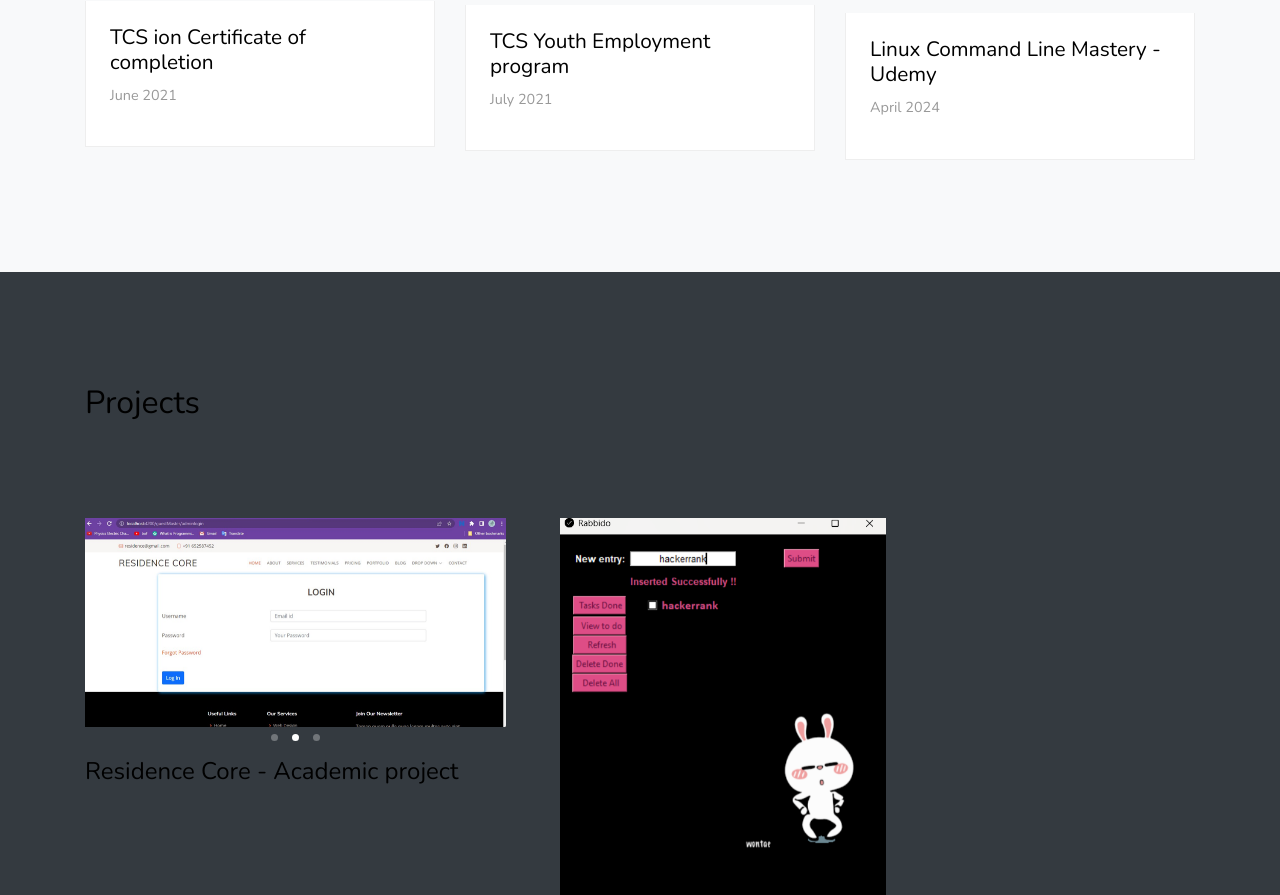
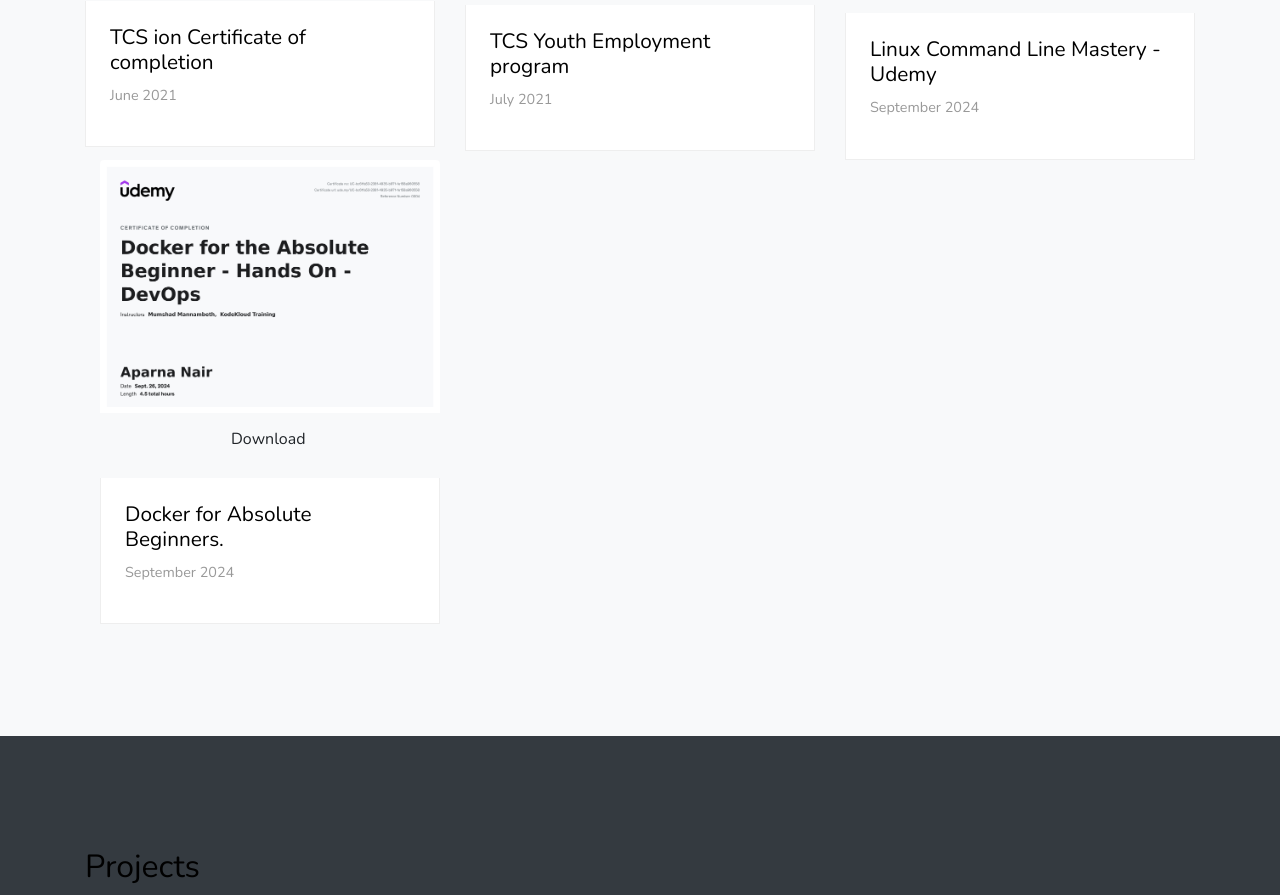
Before and after one commit to aparnanair002/Portfolio, a plain HTML site: page index.html in a window 1280 px wide. Shown: the part 7511-8406 px from the top of the page. Drawn offline with nearby package versions, Linux system fonts and the light colour scheme; files that its build step writes are made by us from their sources.

Commit message:
Entered new

```diff
--- a/index.html
+++ b/index.html
@@ -320,11 +320,25 @@
           <div class="p-4 bg-white">
             <h3>Linux Command Line Mastery - Udemy
               </h3>
-            <span class="date">April 2024</span>
+            <span class="date">September 2024</span>
           </div>
         </div>
       </div>
-  </div></div></section>
+  </div>
+  <div class="col-md-6 mb-5 mb-lg-0 col-lg-4">
+    <div class="blog_entry">
+      <img src="assets/docker.jpg" alt="Image" class="img-fluid">
+      <p style="margin-top: 3px; margin-left:100px">
+      <a href="assets/docker.jpg" download="Aparna_nair_Linux-cmdline" class="btn smoothscroll btn-sec">Download</a></p>
+      <div class="p-4 bg-white">
+        <h3>Docker for Absolute Beginners.
+          </h3>
+        <span class="date">September 2024</span>
+      </div>
+    </div>
+  </div>
+</div></div>
+</section>
 <!--Project.............................................................................-->
 
 
```
Also changed, not shown: assets/docker.jpg (added).
